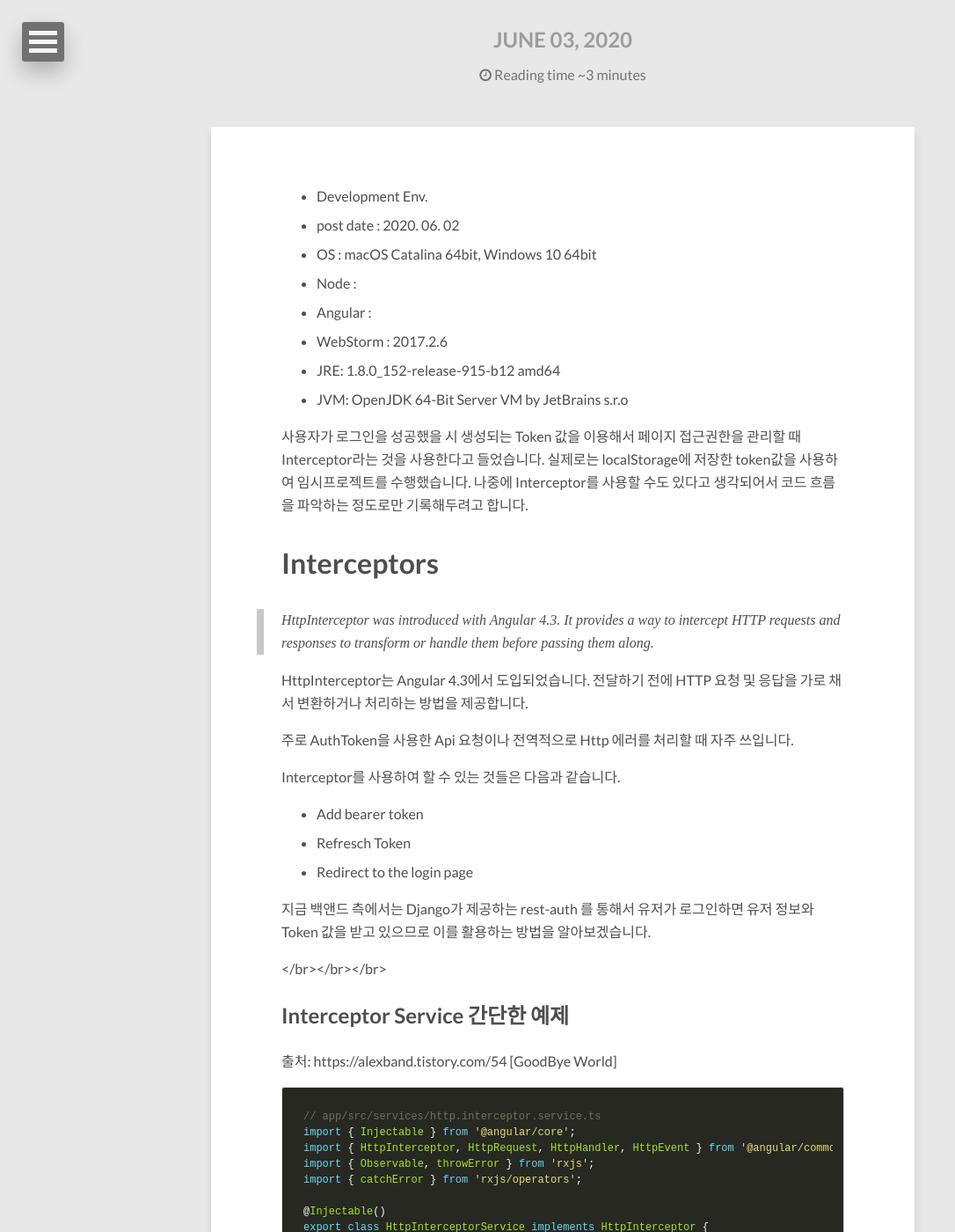
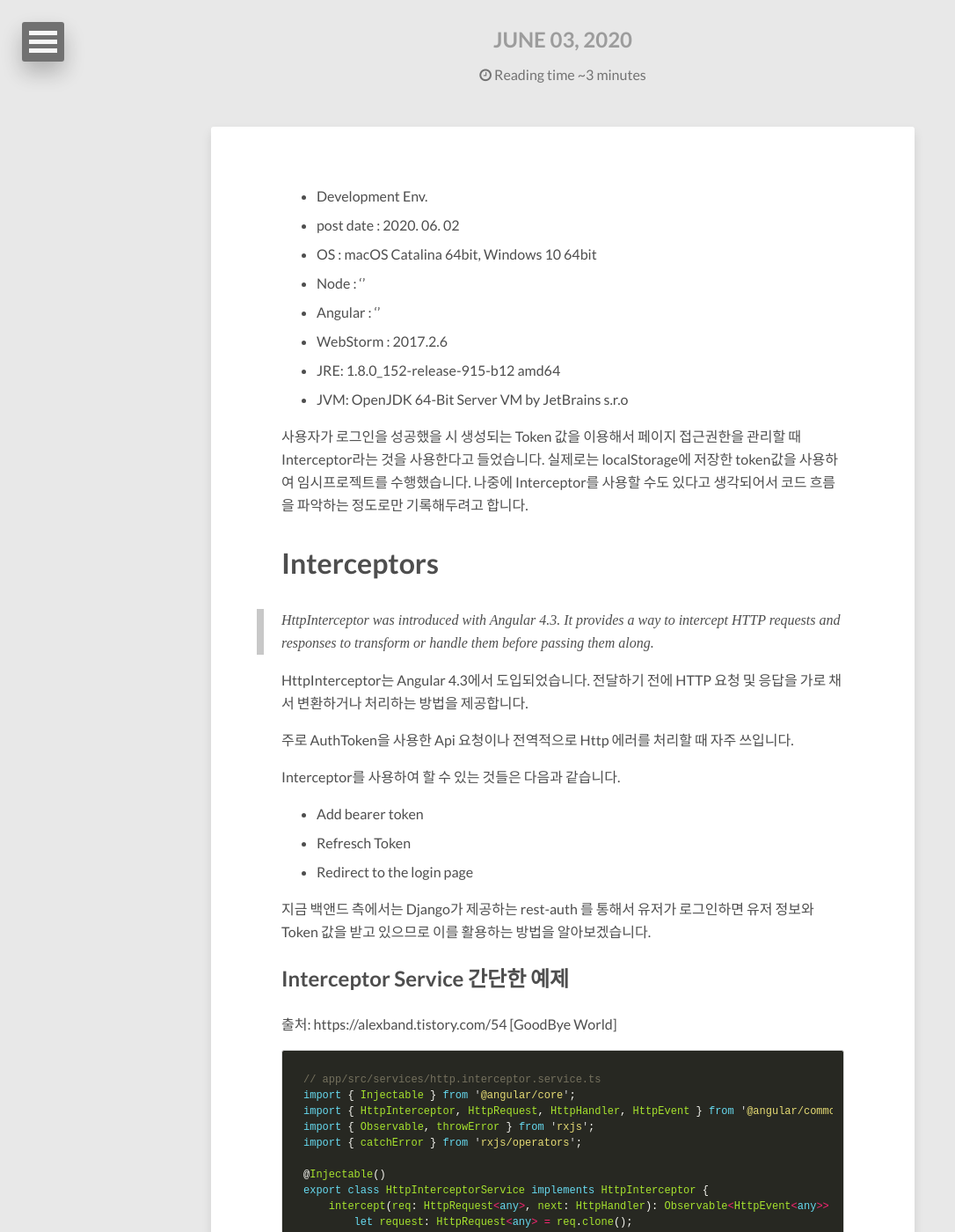
Before and after one commit to yeonseo/yeonseo.github.com, a Jekyll site: the page built from _posts/2020-06-02-Angular-Interceptor-.md, in a window 1280 px wide and 1400 px high. Shown: the whole window at 88% size, without its empty margins (0-1086 px from the left). Built offline with Jekyll 4.4.1, drawn with Linux system fonts in a browser that asks for light colours; nearby versions of some CDN libraries; our own code applies the rules of GitHub Pages for plain Markdown files.

Commit message:
줄바꿈 수정

````diff
--- a/_posts/2020-06-02-Angular-Interceptor-.md
+++ b/_posts/2020-06-02-Angular-Interceptor-.md
@@ -9,8 +9,8 @@ category : [Angular]
 * Development Env.
 * post date : 2020. 06. 02
 * OS : macOS Catalina 64bit, Windows 10 64bit
-* Node :
-* Angular :
+* Node : ''
+* Angular : ''
 * WebStorm : 2017.2.6
 * JRE: 1.8.0_152-release-915-b12 amd64
 * JVM: OpenJDK 64-Bit Server VM by JetBrains s.r.o
@@ -31,7 +31,6 @@ Interceptor를 사용하여 할 수 있는 것들은 다음과 같습니다.
 
 지금 백앤드 측에서는 Django가 제공하는 rest-auth 를 통해서 유저가 로그인하면 유저 정보와 Token 값을 받고 있으므로 이를 활용하는 방법을 알아보겠습니다.
 
-</br></br></br>
 
 ## Interceptor Service 간단한 예제
 출처: https://alexband.tistory.com/54 [GoodBye World]
@@ -55,8 +54,6 @@ export class HttpInterceptorService implements HttpInterceptor {
     }
 }
 ```
-
-
 
 
 ``` ts
@@ -87,10 +84,6 @@ export class AppModule { }
 ```
 
 
-
-
-
-</br></br></br>
 
 ## 여러가지 상황을 고려한 코드 이해하기
 출처 : https://medium.com/angular-in-depth/top-10-ways-to-use-interceptors-in-angular-db450f8a62d6 [Michael Karén, medium]
````
